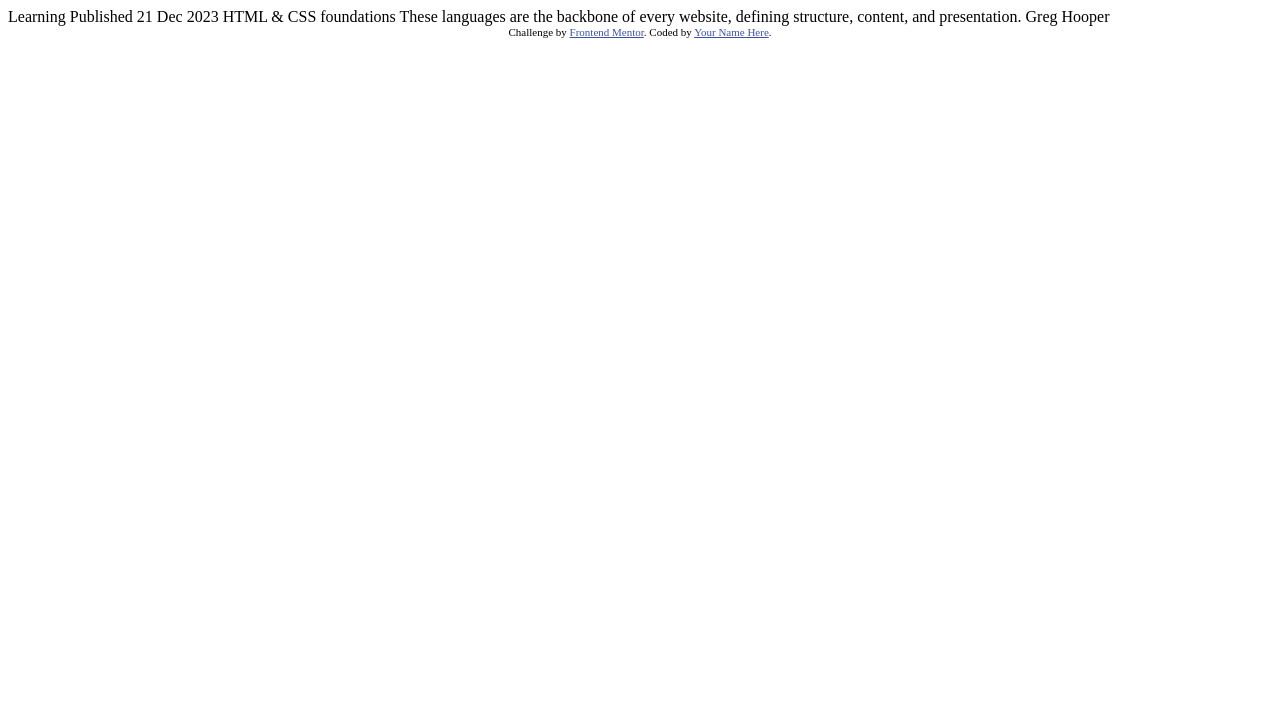
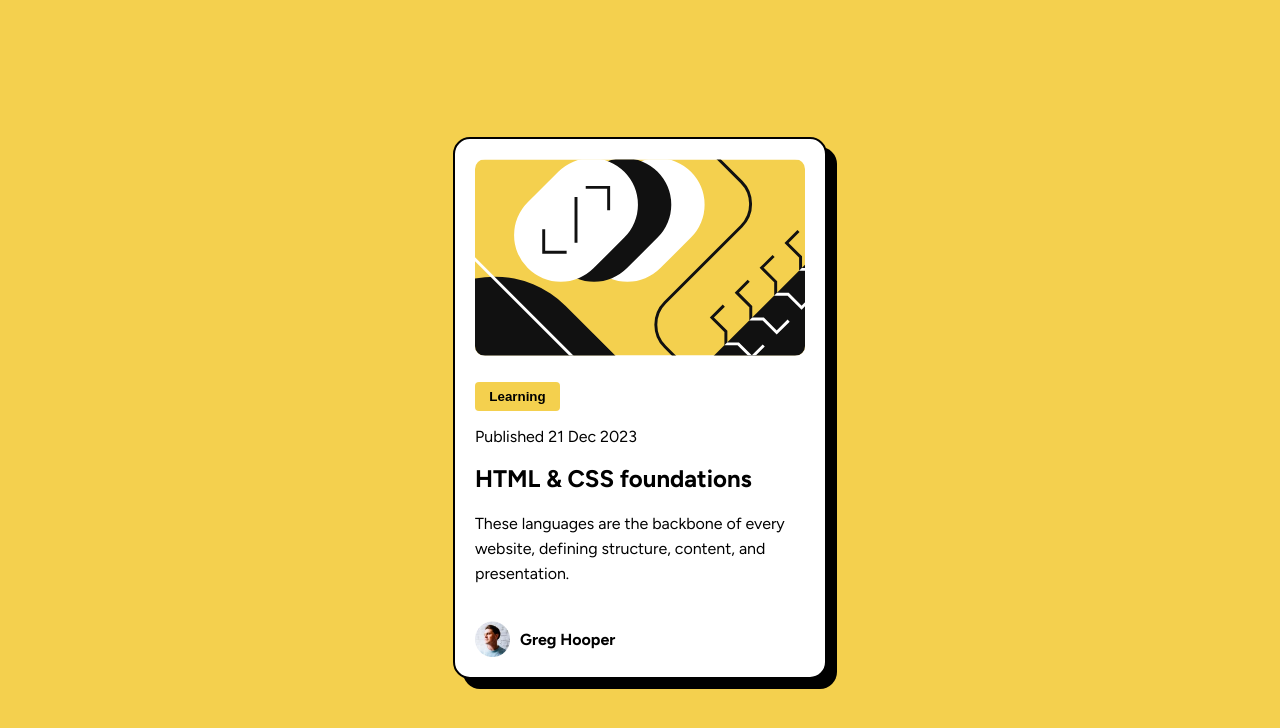
Before and after one commit to AlanVCM/blog-preview-card-v2, a plain HTML site: page index.html in a window 1280 px wide. Drawn offline with Linux system fonts and the light colour scheme.

Commit message:
Acabando el proyecto

```diff
--- a/index.html
+++ b/index.html
@@ -2,33 +2,32 @@
 <html lang="en">
 <head>
   <meta charset="UTF-8">
-  <meta name="viewport" content="width=device-width, initial-scale=1.0"> <!-- displays site properly based on user's device -->
-
+  <meta name="viewport" content="width=device-width, initial-scale=1.0">
   <link rel="icon" type="image/png" sizes="32x32" href="./assets/images/favicon-32x32.png">
-
+  <link rel="stylesheet" href="style.css">
   <title>Frontend Mentor | Blog preview card</title>
-
-  <!-- Feel free to remove these styles or customise in your own stylesheet 👍 -->
   <style>
     .attribution { font-size: 11px; text-align: center; }
     .attribution a { color: hsl(228, 45%, 44%); }
   </style>
 </head>
 <body>
-
-  Learning
-
-  Published 21 Dec 2023
-
-  HTML & CSS foundations
-
-  These languages are the backbone of every website, defining structure, content, and presentation.
-
-  Greg Hooper
-
-  <div class="attribution">
-    Challenge by <a href="https://www.frontendmentor.io?ref=challenge" target="_blank">Frontend Mentor</a>.
-    Coded by <a href="#">Your Name Here</a>.
-  </div>
+  <section class="container">
+    <header class="cabecera">
+      <img src="/assets/images/illustration-article.svg" alt="" class="cabecera">
+    </header>
+    <div class="estate">
+      <button class="check"><b>Learning</b></button>
+      <p class="fecha">Published 21 Dec 2023</p>
+    </div>
+    <div class="description">
+      <h2 class="title">HTML & CSS foundations</h2>
+      <p class="descripcion">These languages are the backbone of every website, defining structure, content, and presentation.</p>
+    </div>
+    <div class="footer">
+      <img src="/assets/images/image-avatar.webp" alt="" class="profile">
+      <b class="name">Greg Hooper</b>
+    </div>
+  </section>
 </body>
 </html>
--- /dev/null
+++ b/style.css
@@ -0,0 +1,67 @@
+@import url('https://fonts.googleapis.com/css2?family=Figtree:ital,wght@0,300..900;1,300..900&display=swap');
+
+:root{
+
+    --Yellow: hsl(47, 88%, 63%);
+    --White: hsl(0, 0%, 100%);
+    --Gray-500: hsl(0, 0%, 42%);
+    --Gray-950: hsl(0, 0%, 7%)
+}
+
+body{
+
+    font-family: 'Figtree', 'sans-serif';
+    display: flex;
+    align-items: center;
+    justify-content: center;
+    height: 100vh;
+    background-color: var(--Yellow);
+}
+.estate {
+    margin-top: 22px;
+    margin-bottom: 18px;
+}
+.container{
+    border: 2px solid black;
+    background-color: var(--White);
+    width: 330px;
+    padding: 20px;
+    border-radius: 17px;
+    box-shadow: 10px 10px 0px black
+}
+.cabecera{
+    border-radius: 10px;
+    width: 100%;
+}
+
+.check{
+    width: 85px;
+    background-color: var(--Yellow);
+    border-radius: 4px;
+    border: 5px;
+    padding: 7px;
+}
+.fecha{
+    margin-bottom: 20px;
+    font-size: 16px;
+}
+.titulo{
+    font-size: 20px;
+    margin-bottom: 20px;
+}
+.description {
+    margin-bottom: 35px;
+    line-height: 25px;
+}
+.descripcion{
+    font-size: 16px;
+
+}
+.profile{
+    width: 35px;
+}
+.footer{
+    display: flex;
+    align-items: center;
+    gap: 10px;
+}
```
